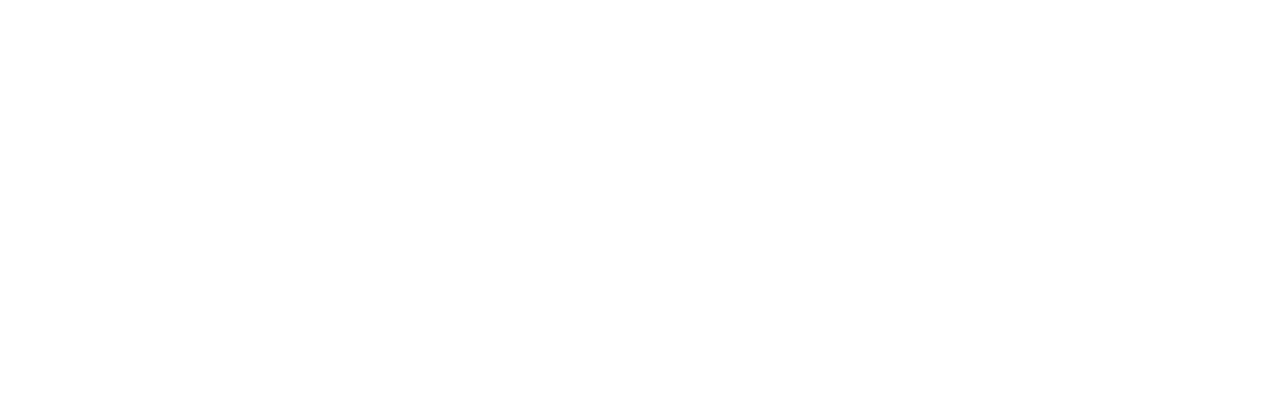
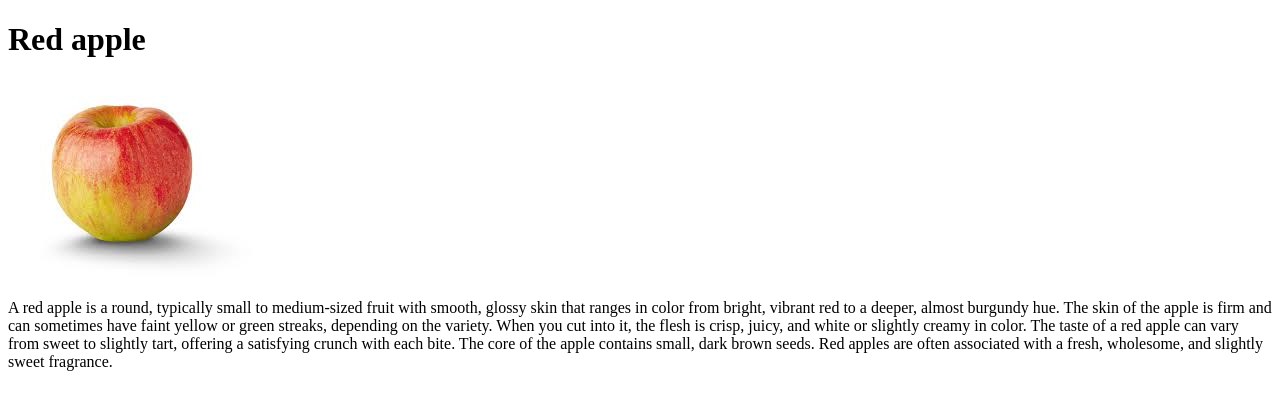
Before and after one commit to Jolyball/0209, a plain HTML site: page index.html in a window 1280 px wide. Drawn offline with Linux system fonts and the light colour scheme.

Commit message:
Start Html Code

```diff
--- a/index.html
+++ b/index.html
@@ -1,14 +1,23 @@
 <!DOCTYPE html>
 <html lang="en">
-<head>
-    <meta charset="UTF-8">
-    <meta http-equiv="X-UA-Compatible" content="IE=edge">
-    <meta name="viewport" content="width=device-width, initial-scale=1.0">
-    <title>Document</title>
-    <link rel="shortcut icon" href="https://placekitten.com/96/139" type="image/x-icon">
-    <script src="https://unpkg.com/htmx.org@1.9.10" integrity="sha384-D1Kt99CQMDuVetoL1lrYwg5t+9QdHe7NLX/SoJYkXDFfX37iInKRy5xLSi8nO7UC" crossorigin="anonymous"></script>
-</head>
-<body>
-
-</body>
+  <head>
+    <meta charset="UTF-8" />
+    <meta name="viewport" content="width=device-width, initial-scale=1.0" />
+    <title>Apple</title>
+  </head>
+  <body>
+    <h1>Red apple</h1>
+    <img src="img/download.png" alt="Red apple" />
+    <p>
+      A red apple is a round, typically small to medium-sized fruit with smooth,
+      glossy skin that ranges in color from bright, vibrant red to a deeper,
+      almost burgundy hue. The skin of the apple is firm and can sometimes have
+      faint yellow or green streaks, depending on the variety. When you cut into
+      it, the flesh is crisp, juicy, and white or slightly creamy in color. The
+      taste of a red apple can vary from sweet to slightly tart, offering a
+      satisfying crunch with each bite. The core of the apple contains small,
+      dark brown seeds. Red apples are often associated with a fresh, wholesome,
+      and slightly sweet fragrance.
+    </p>
+  </body>
 </html>
```
Also changed, not shown: img/download.png (added).
